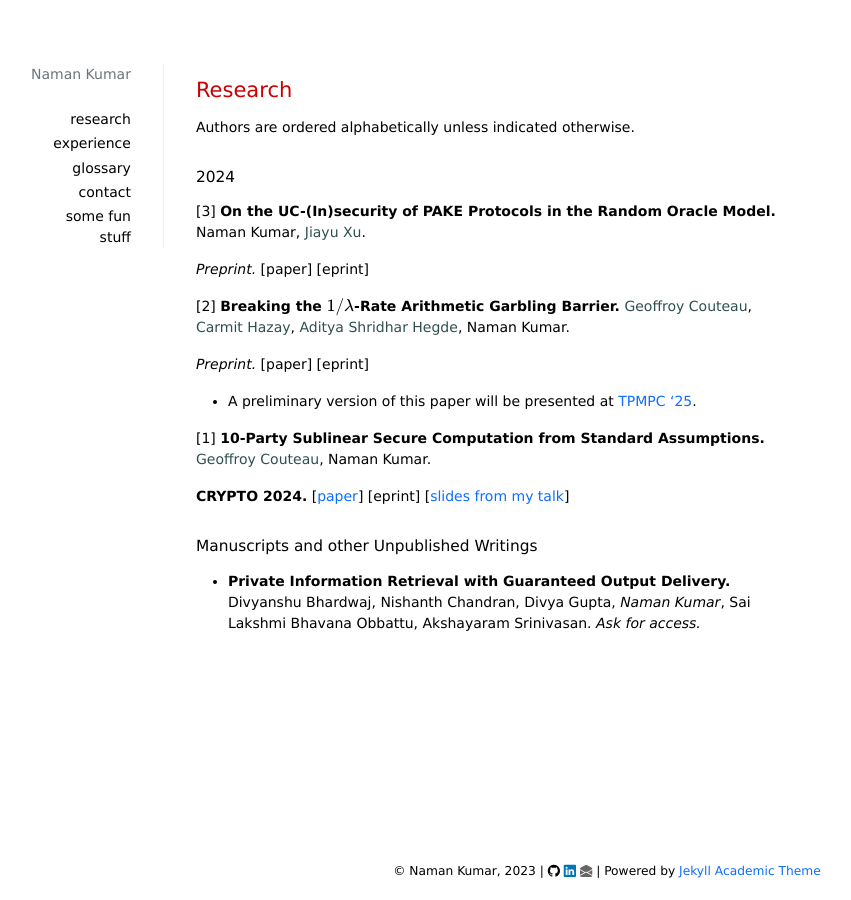
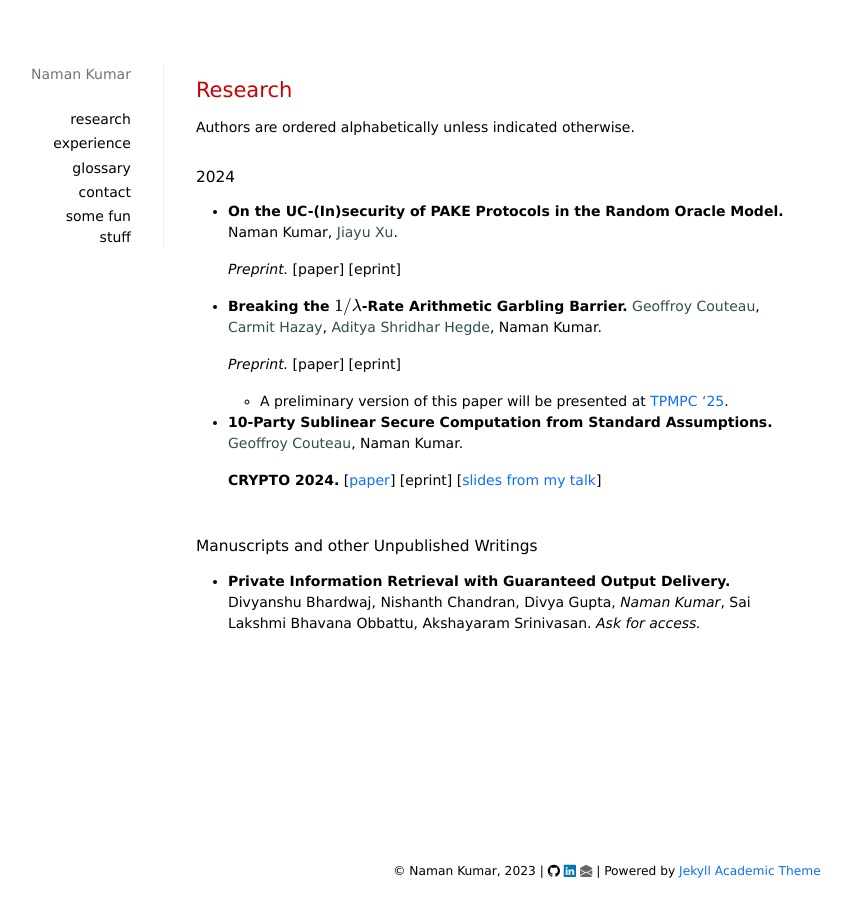
Before and after one commit to matcauthon49/matcauthon49.github.io, a Jekyll site: the page built from _pages/research.md, in a window 1280 px wide. Shown: the whole page, without its empty margins (33-884 px from the left). Built offline with Jekyll 4.4.1, drawn with Linux system fonts in a browser that asks for light colours; nearby versions of some CDN libraries; formulas are drawn with MathJax 3; a style sheet for code colours, icons or effects is not loaded.

Commit message:
Update research.md

```diff
--- a/_pages/research.md
+++ b/_pages/research.md
@@ -14,19 +14,19 @@ Authors are ordered alphabetically unless indicated otherwise.
 
 #### 2024
 
-[3] **On the UC-(In)security of PAKE Protocols in the Random Oracle Model.**
++ **On the UC-(In)security of PAKE Protocols in the Random Oracle Model.**
   Naman Kumar, <a href="https://sites.google.com/view/jiayux" style="color: DarkSlateGray">Jiayu Xu</a>.
 
   _Preprint._ [paper] [eprint]
 
-[2] **Breaking the $$1/\lambda$$-Rate Arithmetic Garbling Barrier.**
++ **Breaking the $$1/\lambda$$-Rate Arithmetic Garbling Barrier.**
   <a href="https://geoffroycouteau.github.io/" style="color: DarkSlateGray">Geoffroy Couteau</a>, <a href="https://www.eng.biu.ac.il/hazay/" style="color: DarkSlateGray">Carmit Hazay</a>, <a href="https://adishegde.github.io/" style="color: DarkSlateGray">Aditya Shridhar Hegde</a>, Naman Kumar.
 
   _Preprint._ [paper] [eprint]
 
   - A preliminary version of this paper will be presented at [TPMPC '25](https://www.multipartycomputation.com/tpmpc-2025).
 
-[1] **10-Party Sublinear Secure Computation from Standard Assumptions.**
++ **10-Party Sublinear Secure Computation from Standard Assumptions.**
     <a href="https://geoffroycouteau.github.io/" style="color: DarkSlateGray">Geoffroy Couteau</a>, Naman Kumar.
 
   **CRYPTO 2024.** [[paper](https://link.springer.com/chapter/10.1007/978-3-031-68400-5_2)] [eprint] [[slides from my talk](https://matcauthon49.github.io/assets/10-party-pres.pdf)]
```
